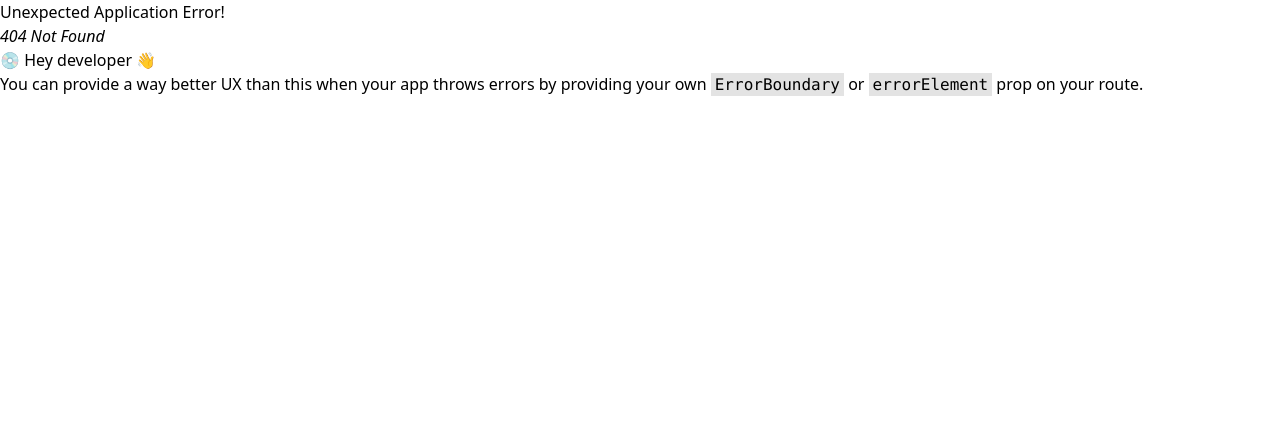
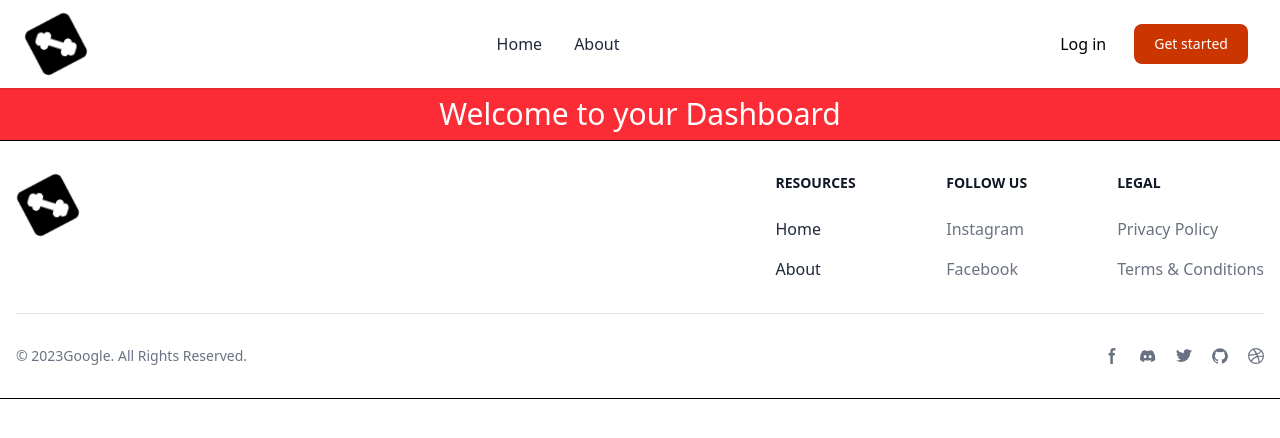
Before and after one commit to PrasannaHadke/Final-Year-Project, a React (Vite) app: page /dashboard in a window 1280 px wide. Before the commit this address had no page. Shown: the top 438 px of the page. Built offline with nearby package versions, Linux system fonts and the light colour scheme.

Commit message:
added dashboard

```diff
--- /dev/null
+++ b/src/Components/Dashboard/Dashboard.jsx
@@ -0,0 +1,9 @@
+import React from 'react'
+
+function Dashboard() {
+  return (
+    <div className='text-3xl bg-red-500 text-white text-center p-2'>Welcome to your Dashboard</div>
+  )
+}
+
+export default Dashboard
--- a/src/Components/Form/Register.jsx
+++ b/src/Components/Form/Register.jsx
@@ -50,7 +50,8 @@ function Register() {
     console.log(registeredUser );
 
     if (registeredUser.status === 201) {
-      navigate("/"); // Redirect after successful registration
+      alert("Registration Successful! Welcome to Fitness Hub 💪");
+      navigate("/signup"); // Redirect after successful registration
     }
 
     } catch (error) {
--- a/src/Components/Form/SignUp.jsx
+++ b/src/Components/Form/SignUp.jsx
@@ -32,7 +32,7 @@ function SignUp() {
       })
 
       if (user) {
-        navigate("/about");
+        navigate("/dashboard");
       }
     } catch (error) {
       setError("SignUp failed. Please try again.");
--- a/src/main.jsx
+++ b/src/main.jsx
@@ -8,6 +8,7 @@ import About from './Components/About/About.jsx'
 import SignUp from './Components/Form/SignUp.jsx'
 import Register from './Components/Form/Register.jsx'
 import Home from './Components/Home/Home.jsx'
+import Dashboard from './Components/Dashboard/Dashboard.jsx'
 const router = createBrowserRouter(
   createRoutesFromElements(
     <Route path='/' element={<Layout />}>
@@ -15,6 +16,7 @@ const router = createBrowserRouter(
       <Route path='about' element={<About/>} />
       {/* <Route path='contact' element={<Contact/>} /> */}
       <Route path='signup' element={<SignUp/>} />
+      <Route path='dashboard' element={<Dashboard/>} />
       <Route path='register' element={<Register/>} />
     </Route>
   )
```
